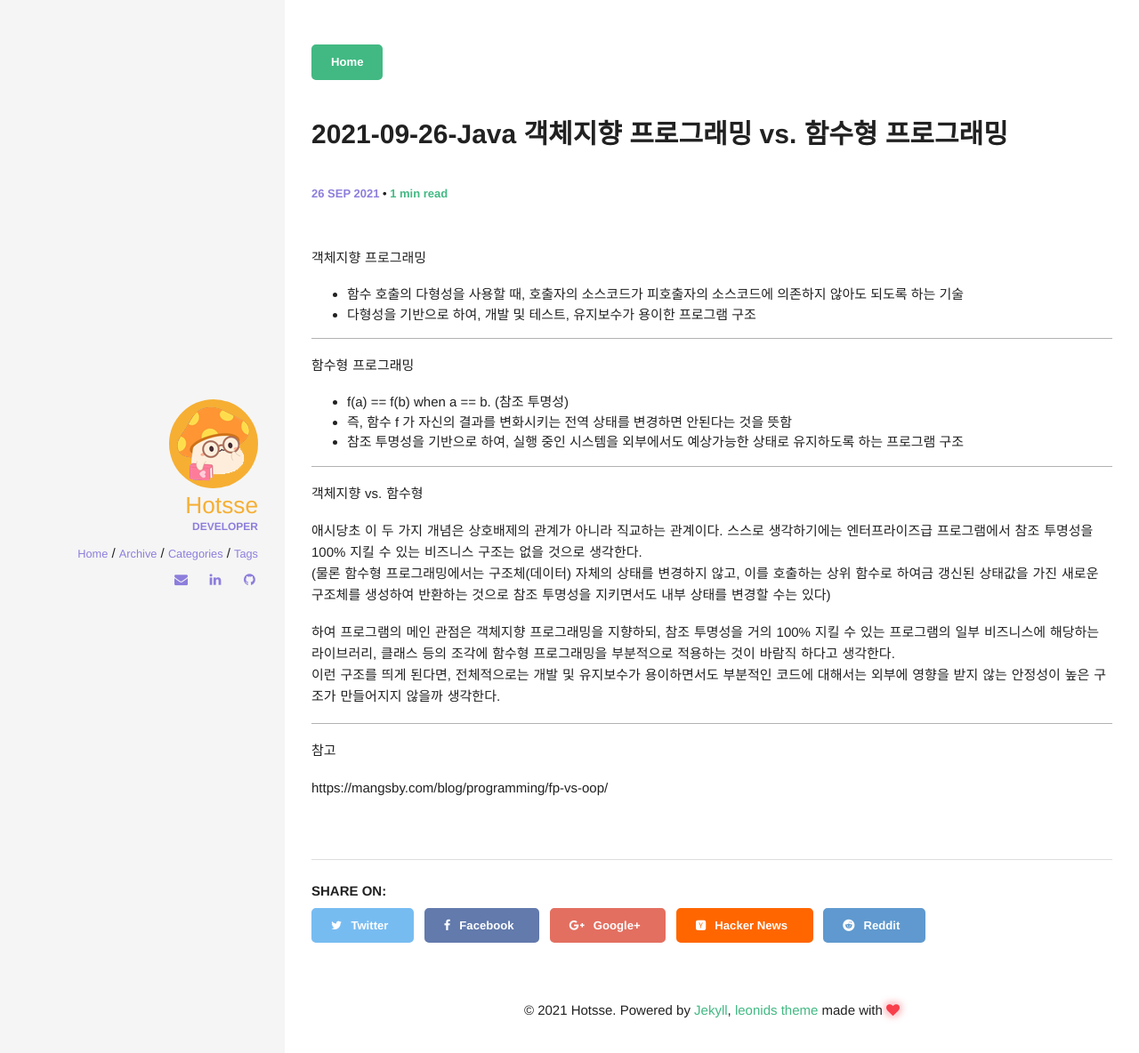
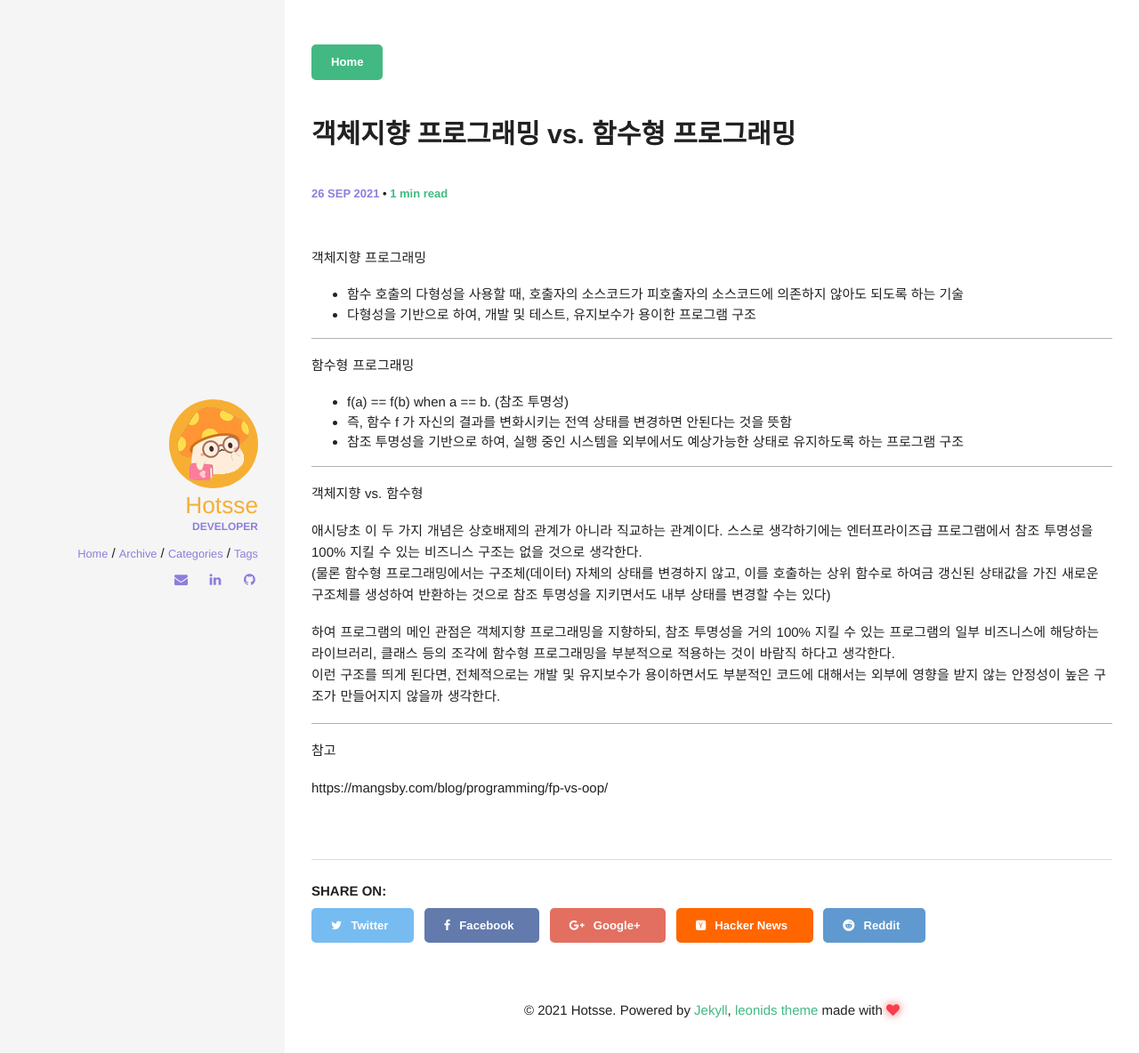
Before and after one commit to Hotsse/hotsse.github.io, a Jekyll site: the page built from _posts/2021-09-26-Java 객체지향 프로그래밍 vs. 함수형 프로그래밍.md, in a window 1280 px wide. Shown: the top 1184 px of the page at 89% size. Built offline with Jekyll 4.4.1, drawn with Linux system fonts in a browser that asks for light colours; comment, search, counter and statistics services are not loaded.

Commit message:
Update 2021-09-26-Java 객체지향 프로그래밍 vs. 함수형 프로그래밍.md

```diff
--- a/_posts/2021-09-26-Java 객체지향 프로그래밍 vs. 함수형 프로그래밍.md
+++ b/_posts/2021-09-26-Java 객체지향 프로그래밍 vs. 함수형 프로그래밍.md
@@ -1,6 +1,6 @@
 ---
 layout: post
-title: 2021-09-26-Java 객체지향 프로그래밍 vs. 함수형 프로그래밍
+title: 객체지향 프로그래밍 vs. 함수형 프로그래밍
 categories: [Java]
 comments: true
 ---
```
